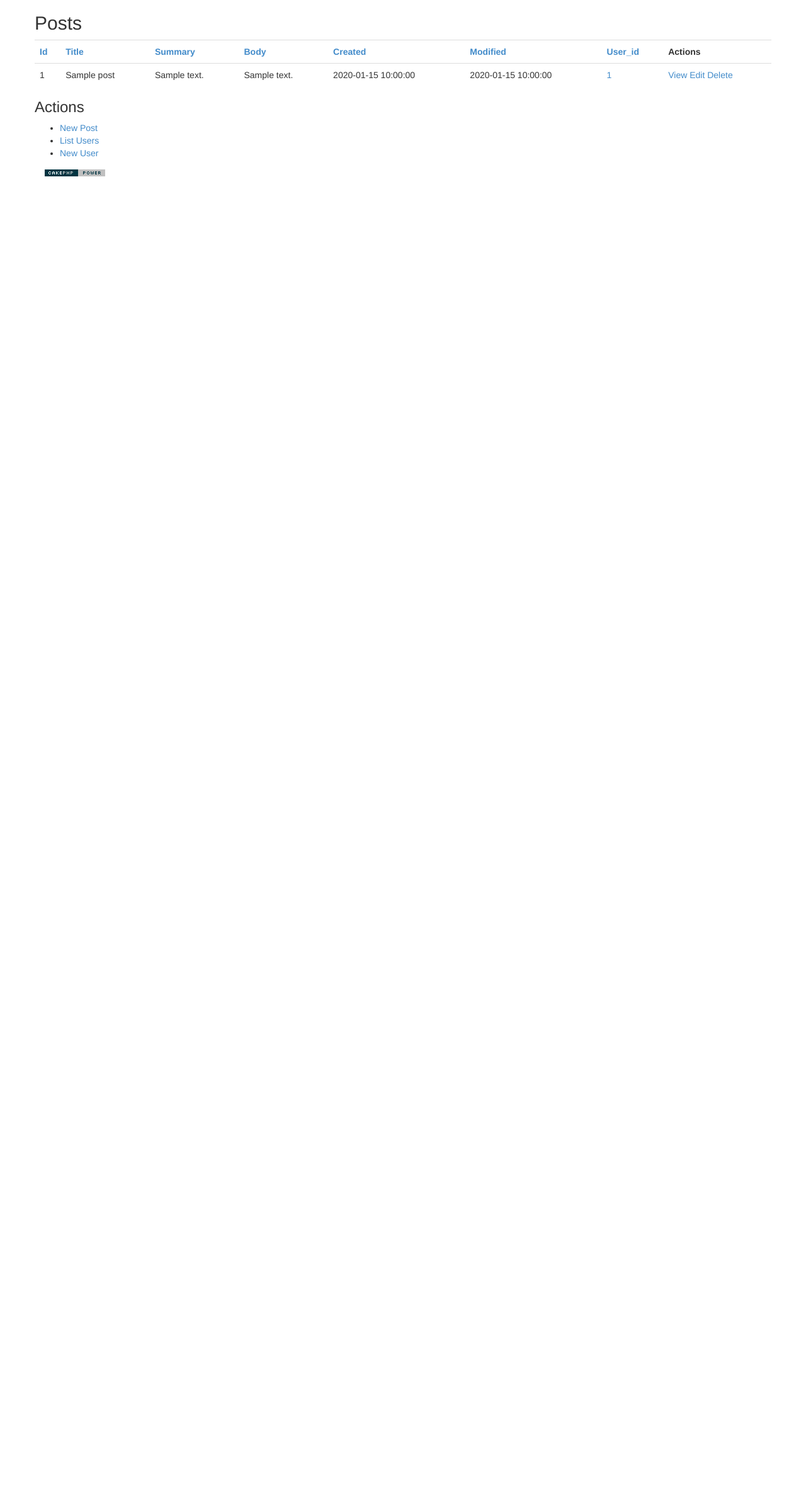
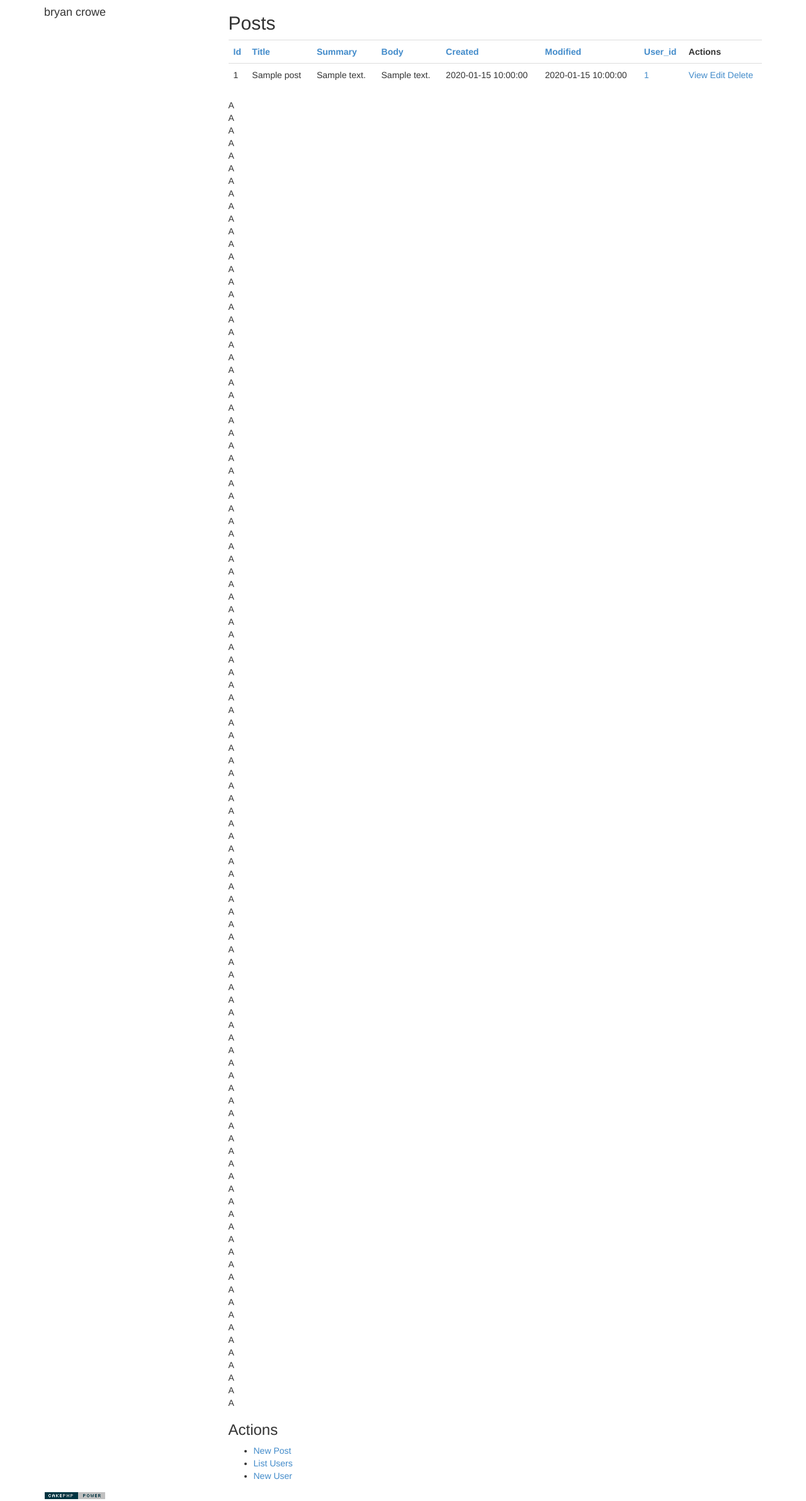
Before and after one commit to bcrowe/bryan-crowe.com, a CakePHP app: template app/View/Posts/index.ctp in a window 1280 px wide. Shown: the whole page at 63% size. Before the commit the page ends 280 px from the top, so only its background shows below. Run offline with PHP 8.4 and a stand-in for CakePHP, Linux system fonts and the light colour scheme; the template is opened without the code that fills it: most values are stand-ins (such as "Sample title", 1, 10 or a date in 2020); some libraries are stand-ins or nearby versions.

Commit message:
Update template with columns

```diff
--- /dev/null
+++ b/app/View/Elements/sidebar.ctp
@@ -0,0 +1,3 @@
+<div class="affix-top">
+	<h4>bryan crowe</h4>
+</div>
--- a/app/View/Layouts/default.ctp
+++ b/app/View/Layouts/default.ctp
@@ -39,8 +39,13 @@ $cakeDescription = __d('cake_dev', 'CakePHP: the rapid development php framework
 <body>
 	<div class="container">
 		<div class="row">
-			<?php echo $this->Session->flash(); ?>
-			<?php echo $this->fetch('content'); ?>
+			<div class="col-md-3">
+				<?php echo $this->element('sidebar'); ?>
+			</div>
+			<div class="col-md-9">
+				<?php echo $this->Session->flash(); ?>
+				<?php echo $this->fetch('content'); ?>
+			</div>
 		</div>
 		<div id="footer">
 			<?php echo $this->Html->link(
--- a/app/View/Posts/index.ctp
+++ b/app/View/Posts/index.ctp
@@ -30,6 +30,7 @@
 	</tr>
 <?php endforeach; ?>
 	</table>
+	A<br>A<br>A<br>A<br>A<br>A<br>A<br>A<br>A<br>A<br>A<br>A<br>A<br>A<br>A<br>A<br>A<br>A<br>A<br>A<br>A<br>A<br>A<br>A<br>A<br>A<br>A<br>A<br>A<br>A<br>A<br>A<br>A<br>A<br>A<br>A<br>A<br>A<br>A<br>A<br>A<br>A<br>A<br>A<br>A<br>A<br>A<br>A<br>A<br>A<br>A<br>A<br>A<br>A<br>A<br>A<br>A<br>A<br>A<br>A<br>A<br>A<br>A<br>A<br>A<br>A<br>A<br>A<br>A<br>A<br>A<br>A<br>A<br>A<br>A<br>A<br>A<br>A<br>A<br>A<br>A<br>A<br>A<br>A<br>A<br>A<br>A<br>A<br>A<br>A<br>A<br>A<br>A<br>A<br>A<br>A<br>A<br>A<br>A<br>A<br>A<br>A<br>A<br>A<br>
 	<p>
 	<?php
 	echo $this->Paginator->counter(array(
```
